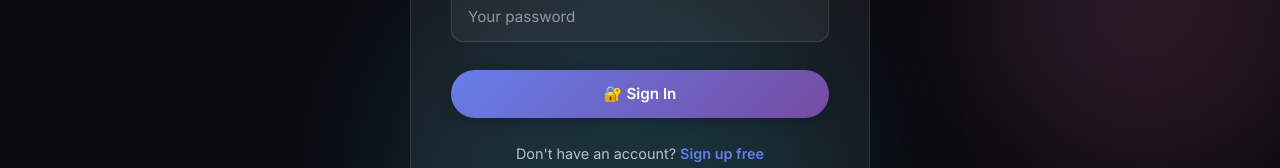
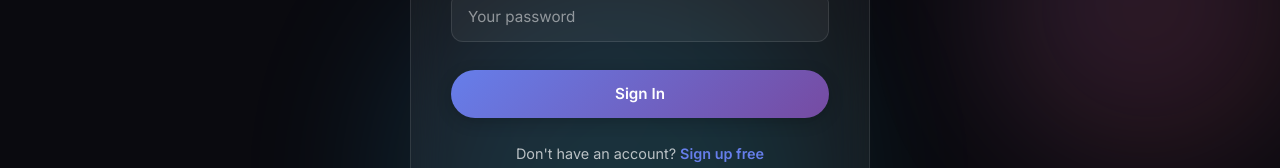
Before and after one commit to Harsh-pa-thak/Mono-Text, a React (Vite) app in the folder client/: page /login in a window 1280 px wide. Shown: the part 514-682 px from the top of the page. Built offline with nearby package versions, Linux system fonts and the light colour scheme.

Commit message:
edited signup page

```diff
--- a/client/src/pages/Login.jsx
+++ b/client/src/pages/Login.jsx
@@ -93,7 +93,7 @@ export default function Login() {
                 style={{ width: '100%', justifyContent: 'center', marginTop: '0.5rem' }}
                 disabled={loading}
               >
-                {loading ? '⏳ Signing in...' : '🔐 Sign In'}
+                {loading ? ' Signing in...' : ' Sign In'}
               </button>
             </form>
 
```
